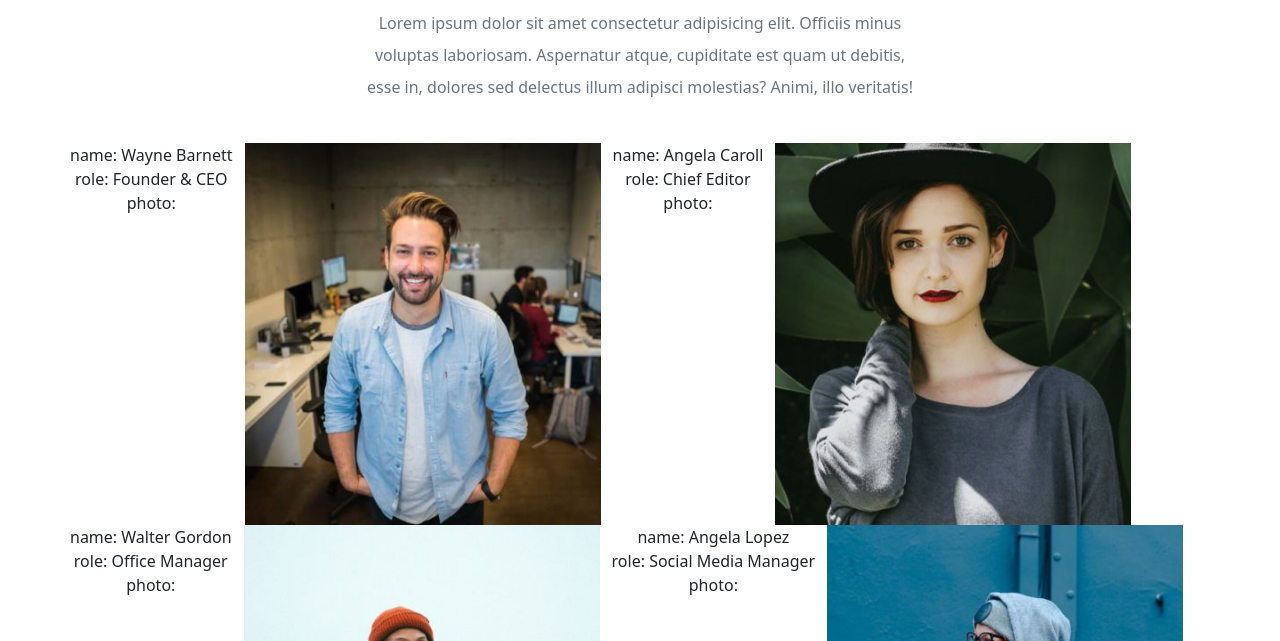
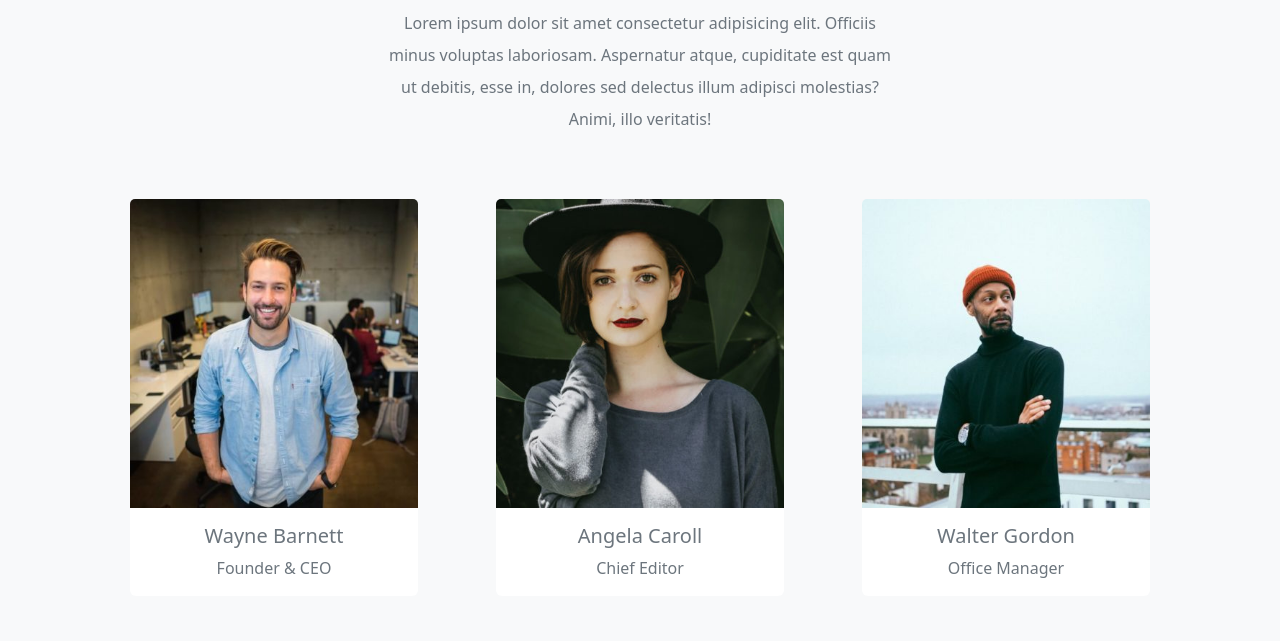
Before and after one commit to mlietti1/js-our-team, a plain HTML site: page index.html in a window 1280 px wide. Shown: the part 121-762 px from the top of the page. Drawn offline with nearby package versions, Linux system fonts and the light colour scheme.

Commit message:
milestone 3

```diff
--- a/index.html
+++ b/index.html
@@ -7,8 +7,8 @@
   <link rel='stylesheet' href='https://cdnjs.cloudflare.com/ajax/libs/bootstrap/5.2.2/css/bootstrap.css' integrity='sha512-+QrNe4Kul4TNKwDK+EJM71C9z5I9I/iYLEIJPYTfmXouMSU8tkayWYnOsAKjDAaOOH21+MS747IPTYcD+2euuQ==' crossorigin='anonymous'/>
   <title>Our Team</title>
 </head>
-<body>
-  <div class="container pt-5 text-center">
+<body class="bg-light">
+  <div class="container p-5 text-center">
     <h1 class="text-uppercase">our team</h1>
 
     <div class="row py-4">
@@ -17,7 +17,7 @@
       </div>
     </div>
 
-    <div class="row output row-cols-3">
+    <div class="row text-center justify-content-between output">
 
     </div>
   </div>
--- a/js/script.js
+++ b/js/script.js
@@ -40,5 +40,15 @@ for (let member of team){
 }
 
 for (let member of team){
-  output.innerHTML += `name: ${member.name} <br> role: ${member.role} <br> photo: <img src="${member.image}" alt="${member.image}"</img>`;
+  const card = `
+  <div class="card m-4 p-0" style="width: 18rem; border: none;">
+  <img src="${member.image}" class="card-img-top" alt="${member.name}">
+  <div class="card-body">
+    <h5 class="card-title text-secondary">${member.name}</h5>
+    <p class="card-text text-secondary">${member.role}</p>
+  </div>
+  </div>
+  `;
+
+  output.innerHTML += card;
 }
```
